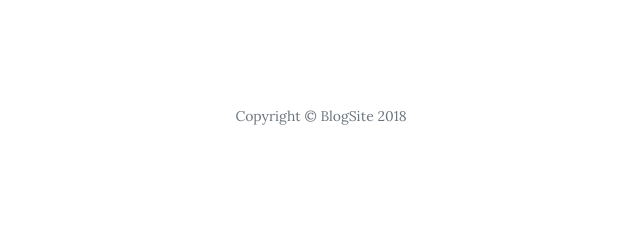
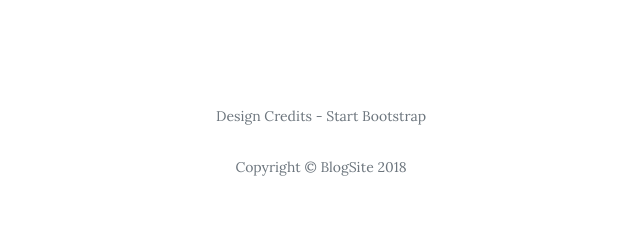
Before and after one commit to shangeth/blog-site, a Flask app: page /add in a window 1280 px wide. Shown: the part 1146-1389 px from the top of the page, without its empty margins (319-959 px from the left). Before the commit the page ends 1271 px from the top, so only its background shows below. Run offline with Flask 2, Linux system fonts and the light colour scheme; some libraries are stand-ins or nearby versions.

Commit message:
added credits to Start Bootstrap

```diff
--- a/templates/layout.html
+++ b/templates/layout.html
@@ -88,6 +88,7 @@
                 </a>
               </li>
             </ul>
+              <p class="copyright text-muted">Design Credits - Start Bootstrap</p>
             <p class="copyright text-muted">Copyright &copy; BlogSite 2018</p>
           </div>
         </div>
```
